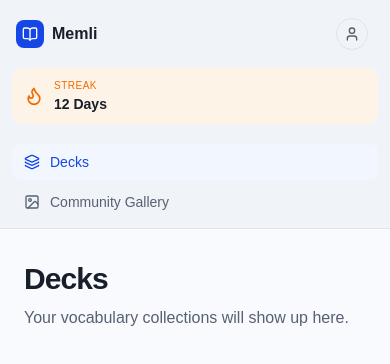
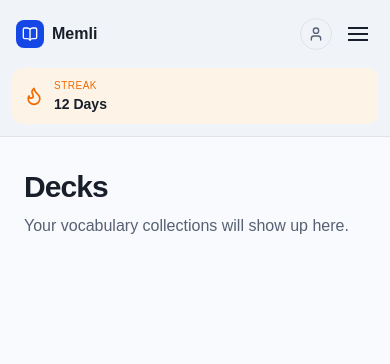
Before and after one commit to hereisphil/2606-WDV349-CantuPhillip, a React (Vite) app in the folder dev/memli/apps/web/: page /dashboard in a window 390 px wide. Shown: the top 364 px of the page. Built offline with nearby package versions, Linux system fonts and the light colour scheme.

Commit message:
[web] Put the rail links in a mobile hamburger menu.
The phone header matches the homepage: logo, avatar menu, and a dropdown of the same rail links. Desktop keeps the full sidebar.

Refs #45

```diff
--- a/dev/memli/apps/web/src/routes/_app/-components/AppSidebar.tsx
+++ b/dev/memli/apps/web/src/routes/_app/-components/AppSidebar.tsx
@@ -26,6 +26,16 @@ import {
   DropdownMenuTrigger,
 } from "@workspace/ui/components/dropdown-menu"
 import { useViewer, type ViewerPlan } from "@/components/session-provider"
+
+const railLinks = [
+  { to: "/dashboard" as const, label: "Decks", icon: Layers, exact: true },
+  {
+    to: "/community" as const,
+    label: "Community Gallery",
+    icon: ImageIcon,
+    exact: false,
+  },
+]
 
 function StreakDisplay({ days }: { days: number }): JSX.Element {
   const dayLabel = days === 1 ? "1 Day" : `${days} Days`
@@ -73,9 +83,13 @@ function RailLink({
 
 function RailNav(): JSX.Element {
   return (
-    <nav aria-label="Primary" className="flex flex-col gap-1 px-3 py-2">
-      <RailLink to="/dashboard" label="Decks" icon={Layers} exact />
-      <RailLink to="/community" label="Community Gallery" icon={ImageIcon} />
+    <nav
+      aria-label="Primary"
+      className="hidden flex-col gap-1 px-3 py-2 md:flex"
+    >
+      {railLinks.map(({ to, label, icon, exact }) => (
+        <RailLink key={label} to={to} label={label} icon={icon} exact={exact} />
+      ))}
     </nav>
   )
 }
@@ -146,8 +160,8 @@ export function AppSidebar(): JSX.Element {
           <span>Memli</span>
         </Link>
 
-        {/* Mobile account menu: avatar inline with logo, username + badge inside menu */}
-        <div className="md:hidden">
+        {/* Mobile controls: avatar dropdown + hamburger dropdown */}
+        <div className="flex items-center gap-1 md:hidden">
           <DropdownMenu>
             <DropdownMenuTrigger
               aria-label={`Account menu, @${viewer.username}`}
@@ -173,6 +187,39 @@ export function AppSidebar(): JSX.Element {
               </DropdownMenuGroup>
               <DropdownMenuSeparator />
               <AccountMenuItems />
+            </DropdownMenuContent>
+          </DropdownMenu>
+
+          <DropdownMenu>
+            <DropdownMenuTrigger
+              aria-label="Navigation menu"
+              render={
+                <Button
+                  variant="ghost"
+                  size="icon"
+                  className="group/menu cursor-pointer hover:bg-sidebar-accent data-popup-open:bg-sidebar-accent"
+                />
+              }
+            >
+              <div className="relative flex h-5 w-5 flex-col items-center justify-center">
+                <span className="absolute h-0.5 w-5 -translate-y-1.5 bg-foreground transition-all duration-300 group-data-popup-open/menu:translate-y-0 group-data-popup-open/menu:rotate-45" />
+                <span className="h-0.5 w-5 bg-foreground transition-all duration-300 group-data-popup-open/menu:opacity-0" />
+                <span className="absolute h-0.5 w-5 translate-y-1.5 bg-foreground transition-all duration-300 group-data-popup-open/menu:translate-y-0 group-data-popup-open/menu:-rotate-45" />
+              </div>
+            </DropdownMenuTrigger>
+            <DropdownMenuContent align="end" className="w-56">
+              <DropdownMenuGroup>
+                {railLinks.map(({ to, label, icon: Icon, exact }) => (
+                  <DropdownMenuItem
+                    key={label}
+                    className="cursor-pointer [&.active]:bg-sidebar-accent [&.active]:text-sidebar-accent-foreground"
+                    render={<Link to={to} activeOptions={{ exact }} />}
+                  >
+                    <Icon aria-hidden="true" />
+                    {label}
+                  </DropdownMenuItem>
+                ))}
+              </DropdownMenuGroup>
             </DropdownMenuContent>
           </DropdownMenu>
         </div>
```
